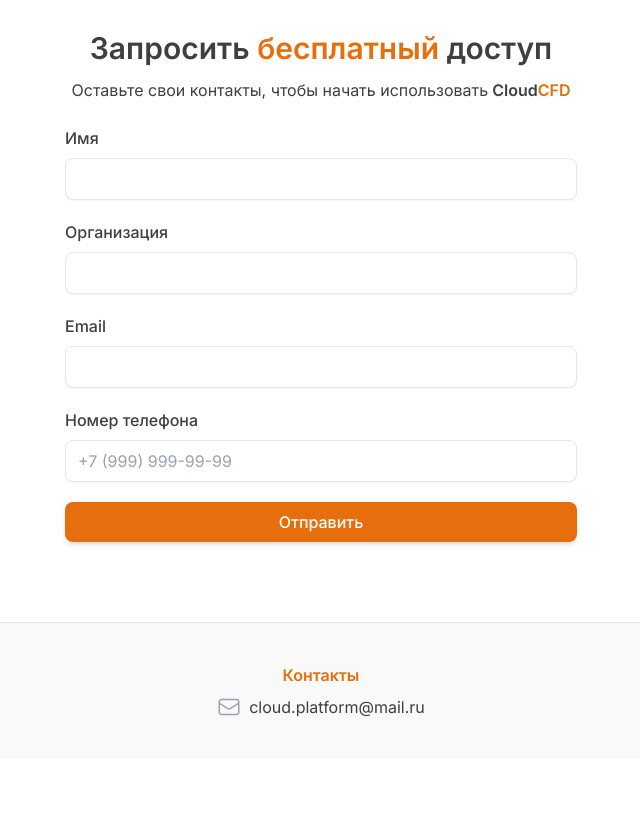
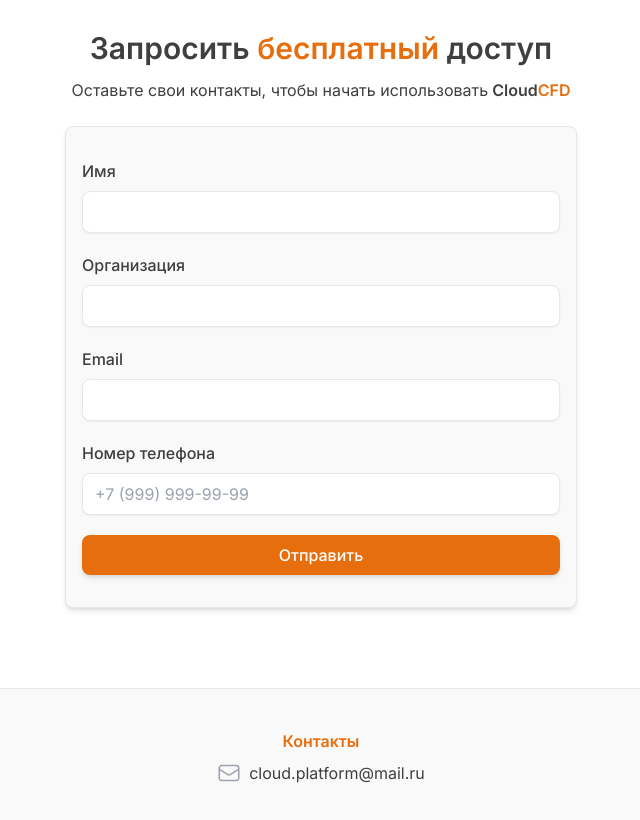
Before and after one commit to anastassia11/cloud-cfd, a Next.js app: page / in a window 1280 px wide. Shown: the part 1780-2600 px from the top of the page, without its empty margins (319-959 px from the left). Before the commit the page ends 2539 px from the top, so only its background shows below. Built offline with nearby package versions, Linux system fonts and the light colour scheme; no server answers.

Commit message:
style: small fixes

```diff
--- a/src/components/header/DemoHeader.jsx
+++ b/src/components/header/DemoHeader.jsx
@@ -27,7 +27,7 @@ export default function DemoHeader() {
     }, [router])
 
     return (
-        <header className="fixed top-0 z-100 flex flex-col">
+        <header className="fixed top-0 z-50 flex flex-col">
             <div className="flex flex-row bg-white/90 w-screen h-[56px] p-4 justify-between items-center border-b
                 border-[#e6e6e6] ">
                 <div className='text-day-300 text-3xl cursor-pointer' onClick={() => router.push(' /')} >
--- a/src/components/header/Header.jsx
+++ b/src/components/header/Header.jsx
@@ -27,7 +27,7 @@ export default function Header() {
 
     return (
         <>
-            {token ? <header className="flex flex-col">
+            {token ? <header className="fixed top-0 z-50 flex flex-col">
                 <div className="flex flex-row bg-day-00 w-screen h-[56px] p-4 justify-between items-center border-b
                 border-[#e6e6e6] ">
                     <div className='text-day-300 text-3xl cursor-pointer' onClick={() => router.push(' /')} >
--- a/src/components/home/DemoHome.jsx
+++ b/src/components/home/DemoHome.jsx
@@ -271,7 +271,7 @@ export default function DemoHome() {
                     </div>
                 </div>
                 <div className="flex-[55%] text-center mt-7 lg:mt-0 lg:ml-3 ">
-                    <Image src={demo_img} width={2000} height={2000} alt='geom preview'
+                    <Image src={demo_img} width={2000} height={1000} priority={true} alt='preview'
                         className="h-full mx-auto rounded-xl shadow-lg lg:shadow-2xl" />
                 </div>
             </section>
@@ -381,7 +381,8 @@ export default function DemoHome() {
                     </div>
                     <div className="mt-6 max-w-lg mx-auto">
                         {done ? '' :
-                            <form onSubmit={handleFormSubmit} className="space-y-5" >
+                            <form onSubmit={handleFormSubmit} className="space-y-5 border px-4 py-8 rounded-lg shadow-md
+                                    bg-day-50" >
                                 <div>
                                     <label htmlFor='name' className="font-medium">
                                         Имя
```
